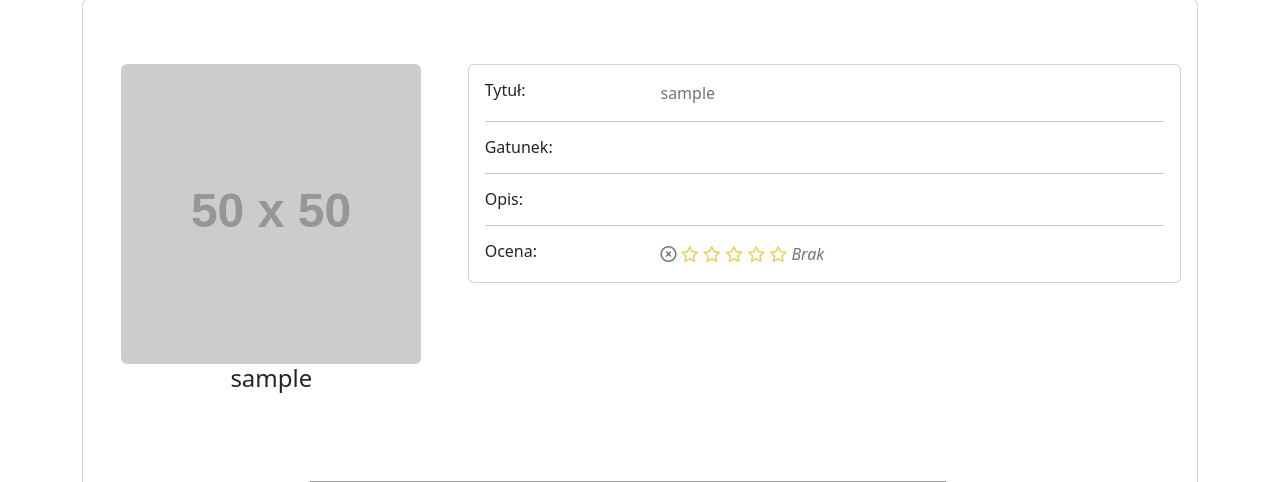
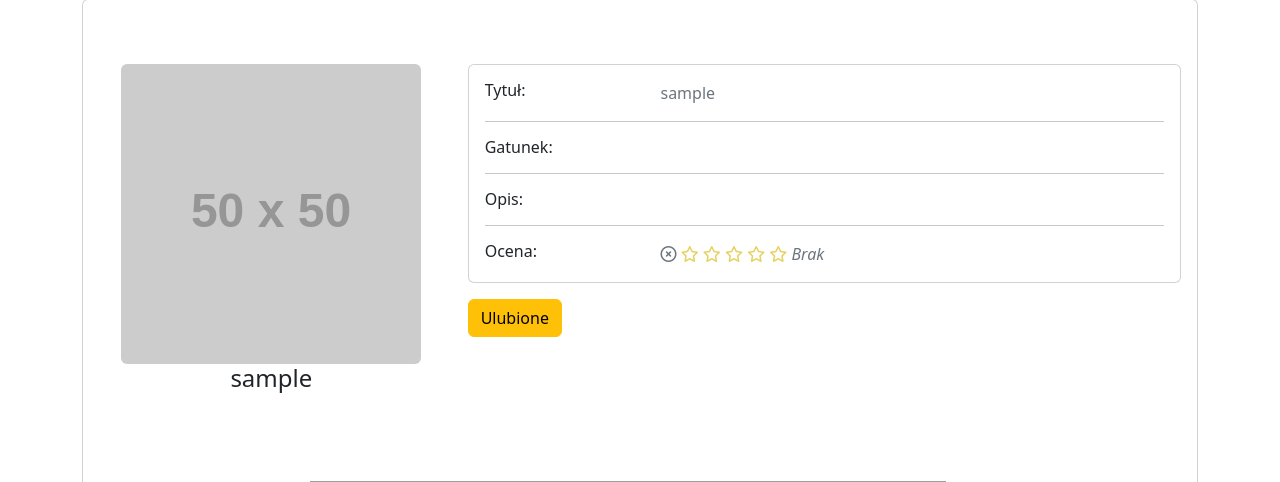
Before and after one commit to xjustkacper/NGRVideo, a PHP site: page /moviepage.php in a window 1280 px wide. Shown: the part 143-625 px from the top of the page. Run offline with PHP 8.4, Linux system fonts and the light colour scheme; the visitor is signed in with stand-in values (Sample User, id 1); data comes from the database, SQL or seed files in the repository; grey boxes labelled with a size stand in for pictures from a placeholder-image service; data that the repository does not hold is empty; some libraries are stand-ins or nearby versions; grey boxes are pictures that could not be loaded.

Commit message:
Update moviepage.php
Dodanie "Ulubione"

```diff
--- a/moviepage.php
+++ b/moviepage.php
@@ -145,6 +145,8 @@
                               </div>
                            </div>
                         </div>
+                        <button type="button" class="btn btn-warning">
+                           Ulubione
                      </div>
                      <div class="row justify-content-center mt-5">
                         <div class="col-md-auto">
```
